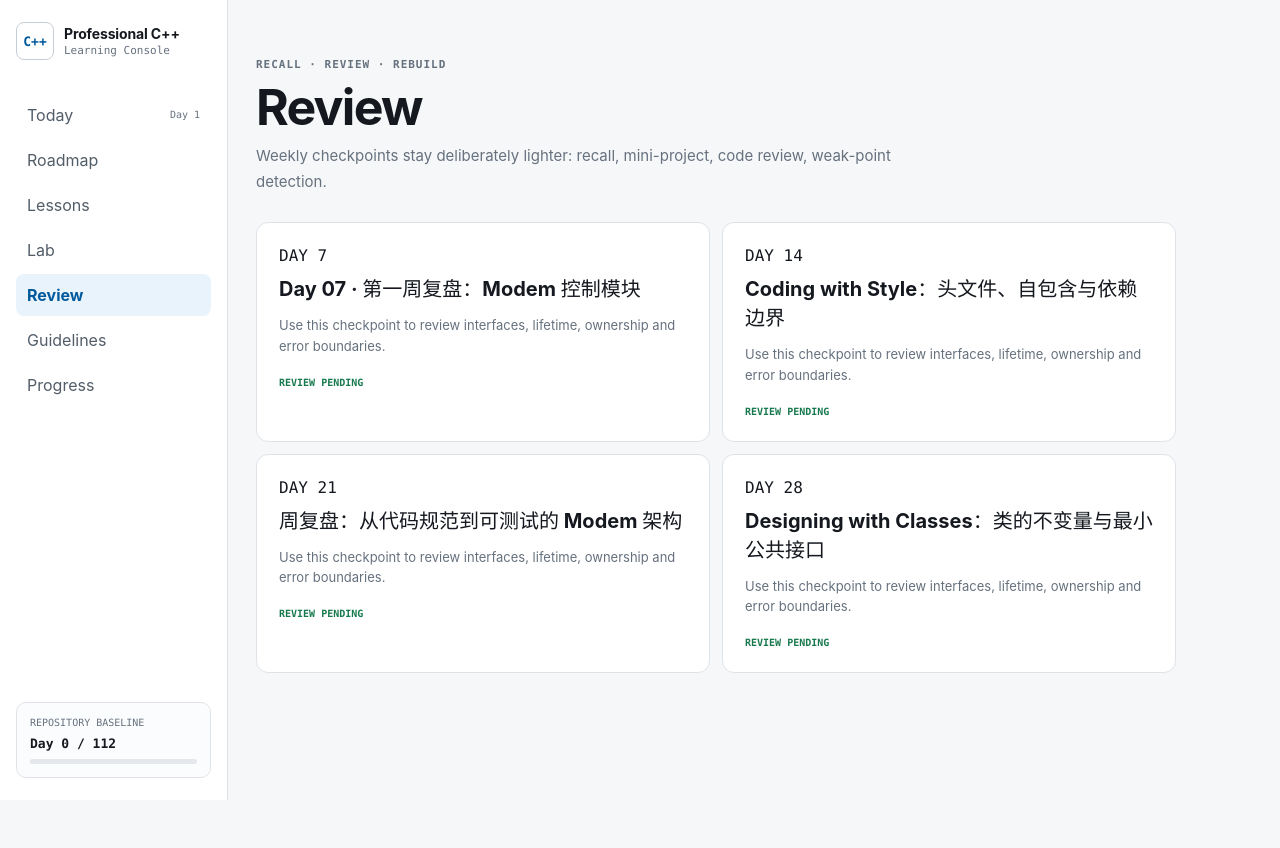
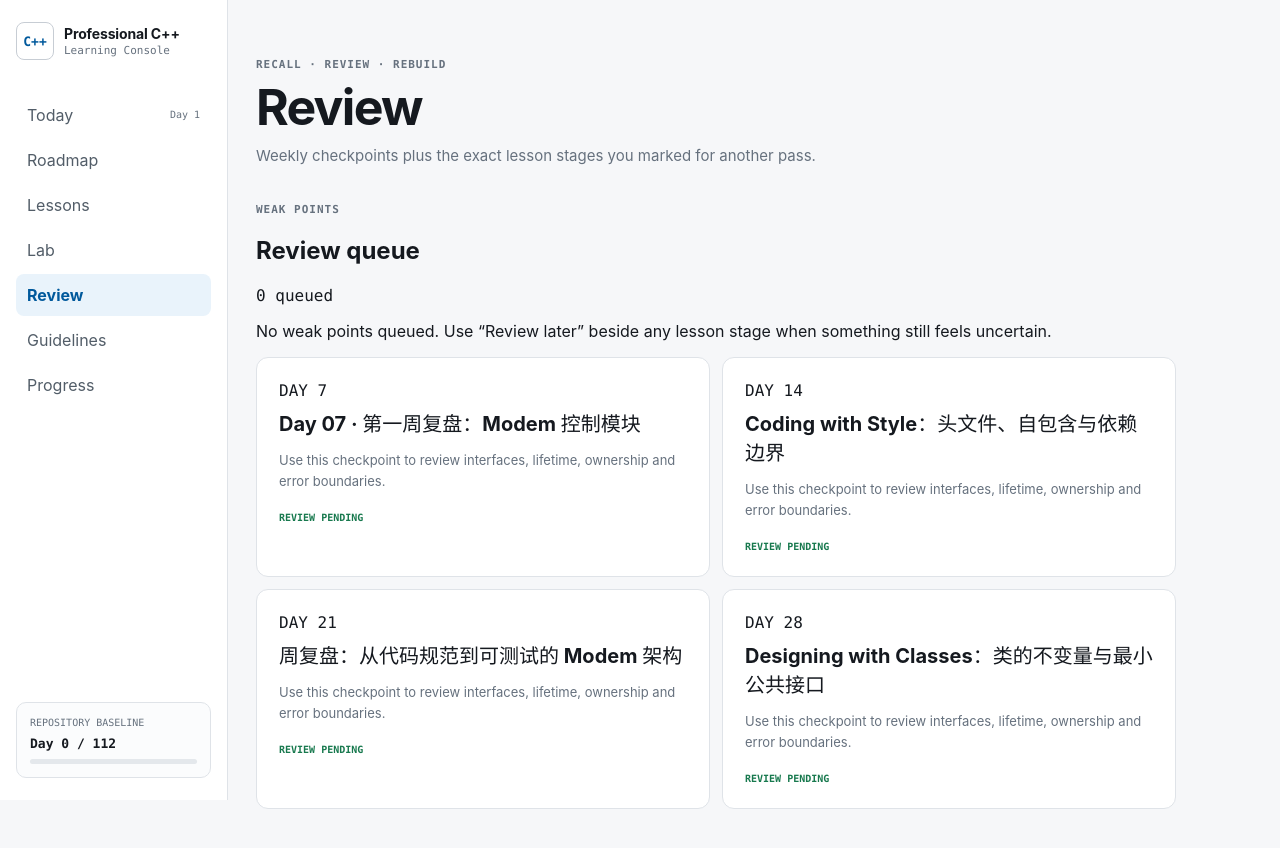
Before and after one commit to luckyJimLu/professional-cpp-learning, a React (Vite) app: page / in a window 1280 px wide. Both pictures are taken after a click on the button "Review". Shown: the top 848 px of the page. Before the commit the page ends 800 px from the top, so only its background shows below. Built offline with nearby package versions, Linux system fonts and the light colour scheme.

Commit message:
web: connect weak-point review workflow

```diff
--- a/src/App.tsx
+++ b/src/App.tsx
@@ -285,11 +285,13 @@ function LessonView({
   markStep,
   isStepComplete,
   isDayComplete,
+  addWeakPoint,
 }: {
   lesson: Lesson;
   markStep: (day: number, step: StepKey) => void;
   isStepComplete: (day: number, step: StepKey) => boolean;
   isDayComplete: (day: number) => boolean;
+  addWeakPoint: (value: string) => void;
 }) {
   const firstIncomplete =
     STEP_DEFS.find((step) => !isStepComplete(lesson.day, step.key))?.key ?? "pass";
@@ -301,6 +303,15 @@ function LessonView({
       behavior: "smooth",
       block: "start",
     });
+  };
+
+  const completeStep = (step: StepKey) => {
+    markStep(lesson.day, step);
+    const index = STEP_DEFS.findIndex((item) => item.key === step);
+    const next = STEP_DEFS[index + 1]?.key;
+    if (next) {
+      window.setTimeout(() => navigate(next), 120);
+    }
   };
 
   return (
@@ -350,16 +361,29 @@ function LessonView({
                   <span className="eyebrow">{definition.label}</span>
                   <h2>{section.title}</h2>
                 </div>
+                <div className="section-actions">
+                  <button
+                    className="review-later"
+                    onClick={() =>
+                      addWeakPoint(
+                        `Day ${lesson.day} · ${definition.title} · ${lesson.title}`,
+                      )
+                    }
+                    type="button"
+                  >
+                    Review later
+                  </button>
                   <button
                     className={cx(
                       "section-check",
                       isStepComplete(lesson.day, section.step) && "is-complete",
                     )}
-                  onClick={() => markStep(lesson.day, section.step!)}
+                    onClick={() => completeStep(section.step!)}
                     type="button"
                   >
                     {isStepComplete(lesson.day, section.step) ? "✓ Complete" : "Mark complete"}
                   </button>
+                </div>
               </div>
               <Markdown>{section.body}</Markdown>
             </section>
@@ -577,23 +601,64 @@ function Lab({
   );
 }
 
-function Review({ isDayComplete }: { isDayComplete: (day: number) => boolean }) {
+function Review({
+  isDayComplete,
+  weakPoints,
+  removeWeakPoint,
+}: {
+  isDayComplete: (day: number) => boolean;
+  weakPoints: string[];
+  removeWeakPoint: (value: string) => void;
+}) {
   const reviews = lessons.filter(
     (lesson) => lesson.day % 7 === 0 || /review|复盘/i.test(lesson.title),
   );
+
   return (
     <div>
       <PageHeader
         eyebrow="RECALL · REVIEW · REBUILD"
         title="Review"
-        description="Weekly checkpoints stay deliberately lighter: recall, mini-project, code review, weak-point detection."
+        description="Weekly checkpoints plus the exact lesson stages you marked for another pass."
       />
+
+      <section className="weak-points">
+        <div className="weak-points-header">
+          <div>
+            <span className="eyebrow">WEAK POINTS</span>
+            <h2>Review queue</h2>
+          </div>
+          <span className="mono">{weakPoints.length} queued</span>
+        </div>
+
+        {weakPoints.length === 0 ? (
+          <p className="empty-state">
+            No weak points queued. Use “Review later” beside any lesson stage when something still
+            feels uncertain.
+          </p>
+        ) : (
+          <div className="weak-point-list">
+            {weakPoints.map((point) => (
+              <div key={point}>
+                <span>{point}</span>
+                <button onClick={() => removeWeakPoint(point)} type="button">
+                  Resolved
+                </button>
+              </div>
+            ))}
+          </div>
+        )}
+      </section>
+
       <div className="review-list">
         {reviews.map((lesson) => (
           <article key={lesson.day}>
             <span className="mono">DAY {lesson.day}</span>
             <h2>{lesson.title}</h2>
-            <p>{lesson.nextSummary ?? "Use this checkpoint to review interfaces, lifetime, ownership and error boundaries."}</p>
+            <p>
+              {lesson.nextSummary ??
+                "Use this checkpoint to review interfaces, lifetime, ownership and error boundaries."}
+            </p>
             <strong>{isDayComplete(lesson.day) ? "BUILD SUCCEEDED" : "REVIEW PENDING"}</strong>
           </article>
         ))}
@@ -638,7 +703,7 @@ const SKILLS = [
   { name: "Testing", range: [30, 30], evidence: /test|fake|mock|assert|测试/i },
 ] as const;
 
-function ProgressView() {
+function ProgressView({ weakPoints }: { weakPoints: string[] }) {
   const completed = lessons.filter((lesson) => lesson.day <= repoCompletedDay);
   const currentChapter = Math.max(...completed.map((lesson) => lesson.chapter ?? 0), 0);
 
@@ -683,6 +748,13 @@ function ProgressView() {
           <hr />
           <span className="eyebrow">NEXT</span>
           <p>{latestNextSummary() ?? `Publish Day ${nextPlannedDay} to continue.`}</p>
+          <hr />
+          <span className="eyebrow">NEEDS REVIEW</span>
+          <p>
+            {weakPoints.length > 0
+              ? `${weakPoints.length} learning stage${weakPoints.length === 1 ? "" : "s"} queued for review.`
+              : "No weak points queued."}
+          </p>
           <hr />
           <span className="eyebrow">SYSTEM</span>
           <p>{lessons.length} Markdown lessons indexed automatically.</p>
@@ -729,13 +801,19 @@ export default function App() {
       ) : null;
       break;
     case "review":
-      page = <Review isDayComplete={progress.isDayComplete} />;
+      page = (
+        <Review
+          isDayComplete={progress.isDayComplete}
+          weakPoints={progress.state.weakPoints}
+          removeWeakPoint={progress.removeWeakPoint}
+        />
+      );
       break;
     case "guidelines":
       page = <Guidelines />;
       break;
     case "progress":
-      page = <ProgressView />;
+      page = <ProgressView weakPoints={progress.state.weakPoints} />;
       break;
     case "lesson":
       page = selectedLesson ? (
@@ -744,6 +822,7 @@ export default function App() {
           markStep={progress.markStep}
           isStepComplete={progress.isStepComplete}
           isDayComplete={progress.isDayComplete}
+          addWeakPoint={progress.addWeakPoint}
         />
       ) : null;
       break;
```
Lines whose indentation alone changed are shown as unchanged.
